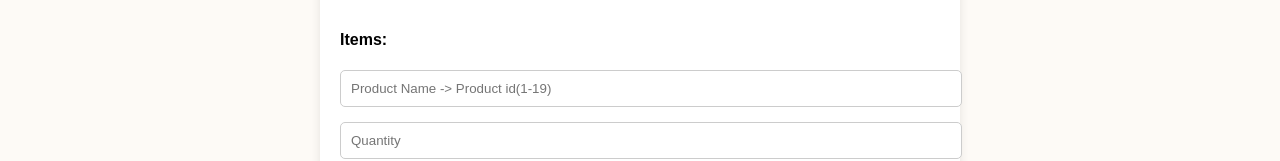
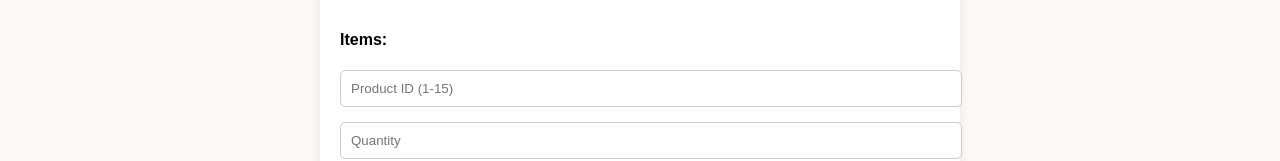
Before and after one commit to MeghanaMachireddy126/ORDER_F_V, a React (Create React App) app: page /order in a window 1280 px wide. Shown: the part 370-531 px from the top of the page. Built offline with nearby package versions, Linux system fonts and the light colour scheme.

Commit message:
Update OrderPage.jsx

```diff
--- a/src/pages/OrderPage.jsx
+++ b/src/pages/OrderPage.jsx
@@ -18,6 +18,8 @@ const OrderPage = () => {
 
   const handleSubmit = async (e) => {
     e.preventDefault();
+
+    try {
       const response = await fetch("https://backendfvorders.onrender.com/api/orders", {
         method: "POST",
         headers: { "Content-Type": "application/json" },
@@ -33,6 +35,9 @@ const OrderPage = () => {
         setItems([{ product_id: "", quantity: "" }]);
       } else {
         alert("❌ Something went wrong: " + data.error);
+      }
+    } catch (error) {
+      alert("❌ Network error: " + error.message);
     }
   };
 
@@ -104,8 +109,8 @@ const OrderPage = () => {
           <div key={index}>
             <input
               style={inputStyle}
-              type="text"
-              placeholder="Product Name -> Product id(1-19)"
+              type="number"
+              placeholder="Product ID (1-15)"
               value={item.product_id}
               onChange={(e) =>
                 handleItemChange(index, "product_id", e.target.value)
```
Lines whose indentation alone changed are shown as unchanged.
